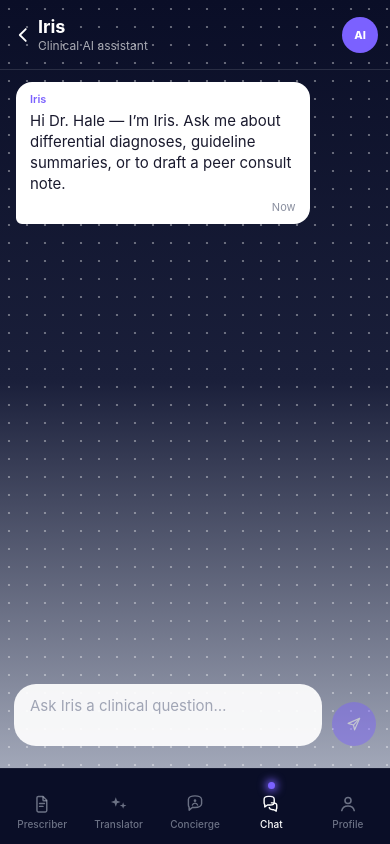
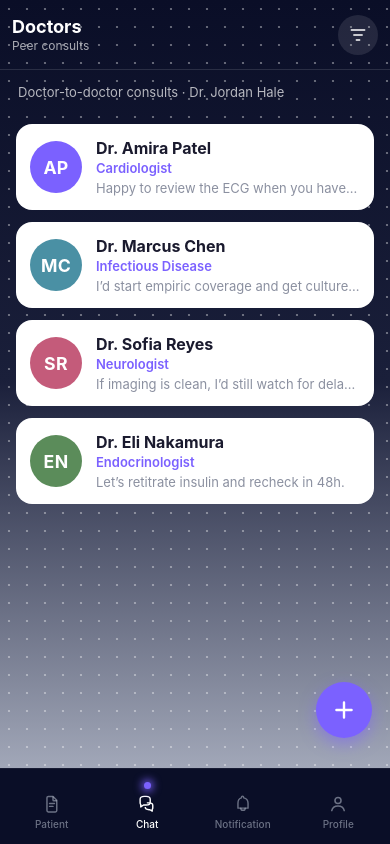
Before and after one commit to jvermaa/ImpiricusGT, a React Native app in the folder frontend/: screen / in a window 390 px wide. Built offline with nearby package versions, Linux system fonts and the light colour scheme.

Commit message:
Conceirge and Translator removed. Notifications tab added. Prescriber renamed to Patient

```diff
--- a/frontend/App.tsx
+++ b/frontend/App.tsx
@@ -8,9 +8,8 @@ import { ChatScreen } from './src/screens/ChatScreen';
 import { PlaceholderScreen } from './src/screens/PlaceholderScreen';
 
 const TITLES: Record<Exclude<TabKey, 'chat'>, string> = {
-  prescriber: 'Prescriber',
-  translator: 'Translator',
-  concierge: 'Concierge',
+  patient: 'Patient',
+  notification: 'Notification',
   profile: 'Profile',
 };
 
--- a/frontend/src/components/BottomNavBar.tsx
+++ b/frontend/src/components/BottomNavBar.tsx
@@ -4,18 +4,12 @@ import { useSafeAreaInsets } from 'react-native-safe-area-context';
 import { colors } from '../theme/colors';
 import {
   ChatIcon,
-  ConciergeIcon,
-  PrescriberIcon,
+  NotificationIcon,
+  PatientIcon,
   ProfileIcon,
-  TranslatorIcon,
 } from './NavIcons';
 
-export type TabKey =
-  | 'prescriber'
-  | 'translator'
-  | 'concierge'
-  | 'chat'
-  | 'profile';
+export type TabKey = 'patient' | 'chat' | 'notification' | 'profile';
 
 type TabDef = {
   key: TabKey;
@@ -24,10 +18,9 @@ type TabDef = {
 };
 
 const TABS: TabDef[] = [
-  { key: 'prescriber', label: 'Prescriber', Icon: PrescriberIcon },
-  { key: 'translator', label: 'Translator', Icon: TranslatorIcon },
-  { key: 'concierge', label: 'Concierge', Icon: ConciergeIcon },
+  { key: 'patient', label: 'Patient', Icon: PatientIcon },
   { key: 'chat', label: 'Chat', Icon: ChatIcon },
+  { key: 'notification', label: 'Notification', Icon: NotificationIcon },
   { key: 'profile', label: 'Profile', Icon: ProfileIcon },
 ];
 
--- a/frontend/src/components/NavIcons.tsx
+++ b/frontend/src/components/NavIcons.tsx
@@ -6,8 +6,8 @@ type IconProps = {
   size?: number;
 };
 
-/** Clipboard / document icon. */
-export function PrescriberIcon({ color, size = 24 }: IconProps) {
+/** Patient / clipboard document icon. */
+export function PatientIcon({ color, size = 24 }: IconProps) {
   return (
     <Svg width={size} height={size} viewBox="0 0 24 24" fill="none">
       <Path
@@ -32,44 +32,27 @@ export function PrescriberIcon({ color, size = 24 }: IconProps) {
   );
 }
 
-/** Two overlapping four-pointed sparkles. */
-export function TranslatorIcon({ color, size = 24 }: IconProps) {
+/** Bell for notifications. */
+export function NotificationIcon({ color, size = 24 }: IconProps) {
   return (
     <Svg width={size} height={size} viewBox="0 0 24 24" fill="none">
       <Path
-        d="M8.5 4.5 9.85 8.4l3.9 1.35-3.9 1.35L8.5 15 7.15 11.1 3.25 9.75l3.9-1.35L8.5 4.5Z"
-        fill={color}
-      />
-      <Path
-        d="M16.5 10 17.4 12.7l2.7.95-2.7.95-.9 2.7-.9-2.7-2.7-.95 2.7-.95.9-2.7Z"
-        fill={color}
-      />
-    </Svg>
-  );
-}
-
-/** Speech bubble with person — Concierge. */
-export function ConciergeIcon({ color, size = 24 }: IconProps) {
-  return (
-    <Svg width={size} height={size} viewBox="0 0 24 24" fill="none">
-      <Path
-        d="M4.8 7.2c0-2.25 2.9-4.1 7.2-4.1s7.2 1.85 7.2 4.1v4.5c0 2.25-2.9 4.1-7.2 4.1-.95 0-1.85-.08-2.6-.23L5.6 18.7v-3.15c-.5-.7-.8-1.55-.8-2.45V7.2Z"
+        d="M6.5 16.5h11V11.2c0-3-2.1-5.4-4.8-5.9V4.6a1.2 1.2 0 0 0-2.4 0v.7C7.6 5.8 6.5 8.2 6.5 11.2v5.3Z"
         stroke={color}
         strokeWidth={1.55}
         strokeLinejoin="round"
       />
-      <Circle cx={12} cy={8.4} r={1.45} fill={color} />
       <Path
-        d="M9.1 13.3c.45-1.55 1.6-2.35 2.9-2.35s2.45.8 2.9 2.35"
+        d="M9.6 16.5a2.4 2.4 0 0 0 4.8 0"
         stroke={color}
-        strokeWidth={1.4}
+        strokeWidth={1.55}
         strokeLinecap="round"
       />
     </Svg>
   );
 }
 
-/** Chat bubbles — peer consult / Iris. */
+/** Chat bubbles — doctor-to-doctor. */
 export function ChatIcon({ color, size = 24 }: IconProps) {
   return (
     <Svg width={size} height={size} viewBox="0 0 24 24" fill="none">
--- a/frontend/src/data/chatMock.ts
+++ b/frontend/src/data/chatMock.ts
@@ -25,12 +25,6 @@ export const CURRENT_DOCTOR = {
   name: 'Dr. Jordan Hale',
   designation: 'Attending Physician',
   initials: 'JH',
-};
-
-export const IRIS = {
-  id: 'iris',
-  name: 'Iris',
-  subtitle: 'Clinical AI assistant',
 };
 
 /** Full directory for starting new peer chats. */
@@ -220,12 +214,3 @@ export const DOCTOR_THREADS: DoctorThread[] = [
     ],
   },
 ];
-
-export const IRIS_STARTER_MESSAGES: ChatMessage[] = [
-  {
-    id: 'iris-0',
-    senderId: 'iris',
-    text: 'Hi Dr. Hale — I’m Iris. Ask me about differential diagnoses, guideline summaries, or to draft a peer consult note.',
-    timestamp: 'Now',
-  },
-];
--- a/frontend/src/screens/ChatScreen.tsx
+++ b/frontend/src/screens/ChatScreen.tsx
@@ -22,8 +22,6 @@ import {
   CURRENT_DOCTOR,
   DOCTOR_DIRECTORY,
   DOCTOR_THREADS,
-  IRIS,
-  IRIS_STARTER_MESSAGES,
   SPECIALTIES,
   type ChatMessage,
   type DoctorProfile,
@@ -31,30 +29,9 @@ import {
 } from '../data/chatMock';
 import { colors } from '../theme/colors';
 
-type Destination = 'iris' | 'doctors';
-
-function irisReply(prompt: string): string {
-  const q = prompt.toLowerCase();
-  if (q.includes('differential') || q.includes('dx')) {
-    return 'A practical differential should weigh acuity, red flags, and base rate. Share key vitals, labs, and the leading concern — I can help prioritize next steps for a peer consult.';
-  }
-  if (q.includes('guideline') || q.includes('protocol')) {
-    return 'I can draft a short guideline-oriented summary. Tell me the condition and what decision you’re trying to make (start/stop therapy, imaging, referral).';
-  }
-  if (q.includes('note') || q.includes('consult')) {
-    return 'Here’s a draft framing you can paste to a colleague:\n\n“Seeking peer input on [case]. Brief HPI, key findings, and the specific question…”\n\nWant me to fill that in with details you provide?';
-  }
-  return `Got it. For “${prompt.slice(0, 80)}${prompt.length > 80 ? '…' : ''}” — I can help refine the clinical question, suggest what to include for a specialist, or draft a consult message. What would be most useful?`;
-}
-
 export function ChatScreen() {
   const insets = useSafeAreaInsets();
-  const [panelOpen, setPanelOpen] = useState(false);
-  const [destination, setDestination] = useState<Destination>('iris');
   const [activeDoctorId, setActiveDoctorId] = useState<string | null>(null);
-  const [irisMessages, setIrisMessages] = useState<ChatMessage[]>(
-    IRIS_STARTER_MESSAGES,
-  );
   const [threads, setThreads] = useState<DoctorThread[]>(DOCTOR_THREADS);
   const [specialtyFilter, setSpecialtyFilter] = useState('All');
   const [filterOpen, setFilterOpen] = useState(false);
@@ -65,29 +42,14 @@ export function ChatScreen() {
     [threads, activeDoctorId],
   );
 
-  const showingDoctorList = destination === 'doctors' && !activeDoctor;
+  const showingList = !activeDoctor;
 
-  const headerTitle = activeDoctor
-    ? activeDoctor.name
-    : destination === 'iris'
-      ? IRIS.name
-      : 'Doctors';
-
+  const headerTitle = activeDoctor ? activeDoctor.name : 'Doctors';
   const headerSubtitle = activeDoctor
     ? activeDoctor.designation
-    : destination === 'iris'
-      ? IRIS.subtitle
-      : specialtyFilter === 'All'
-        ? 'Peer consults'
-        : specialtyFilter;
-
-  const selectDestination = (next: Destination) => {
-    setDestination(next);
-    setActiveDoctorId(null);
-    setPanelOpen(false);
-    setFilterOpen(false);
-    setNewChatOpen(false);
-  };
+    : specialtyFilter === 'All'
+      ? 'Peer consults'
+      : specialtyFilter;
 
   const startOrOpenChat = (doctor: DoctorProfile) => {
     setThreads((prev) => {
@@ -103,22 +65,6 @@ export function ChatScreen() {
     setActiveDoctorId(doctor.id);
     setNewChatOpen(false);
     setFilterOpen(false);
-  };
-
-  const sendIris = (text: string) => {
-    const userMsg: ChatMessage = {
-      id: `iris-u-${Date.now()}`,
-      senderId: 'me',
-      text,
-      timestamp: 'Now',
-    };
-    const botMsg: ChatMessage = {
-      id: `iris-b-${Date.now()}`,
-      senderId: 'iris',
-      text: irisReply(text),
-      timestamp: 'Now',
-    };
-    setIrisMessages((prev) => [...prev, userMsg, botMsg]);
   };
 
   const sendDoctor = (text: string) => {
@@ -138,19 +84,26 @@ export function ChatScreen() {
     );
   };
 
+  const goBackToList = () => {
+    setActiveDoctorId(null);
+    setFilterOpen(false);
+  };
+
   return (
     <View style={styles.root}>
       <View style={[styles.header, { paddingTop: Math.max(insets.top, 12) }]}>
         <Pressable
           accessibilityRole="button"
-          accessibilityLabel="Open chat destinations"
-          onPress={() => {
-            setFilterOpen(false);
-            setPanelOpen(true);
-          }}
+          accessibilityLabel={
+            activeDoctor ? 'Back to doctor list' : 'Doctors'
+          }
+          onPress={activeDoctor ? goBackToList : undefined}
+          disabled={!activeDoctor}
           style={styles.headerLeft}
         >
-          <ChevronLeftIcon color={colors.white} size={22} />
+          {activeDoctor ? (
+            <ChevronLeftIcon color={colors.white} size={22} />
+          ) : null}
           <View style={styles.headerTitles}>
             <Text style={styles.headerTitle} numberOfLines={1}>
               {headerTitle}
@@ -161,7 +114,7 @@ export function ChatScreen() {
           </View>
         </Pressable>
 
-        {showingDoctorList ? (
+        {showingList ? (
           <Pressable
             accessibilityRole="button"
             accessibilityLabel="Filter by specialty"
@@ -184,14 +137,10 @@ export function ChatScreen() {
             color={activeDoctor.avatarColor}
             size={36}
           />
-        ) : destination === 'iris' ? (
-          <View style={styles.irisBadge}>
-            <Text style={styles.irisBadgeText}>AI</Text>
-          </View>
         ) : null}
       </View>
 
-      {showingDoctorList && filterOpen ? (
+      {showingList && filterOpen ? (
         <SpecialtyFilterMenu
           selected={specialtyFilter}
           onSelect={(s) => {
@@ -203,16 +152,7 @@ export function ChatScreen() {
       ) : null}
 
       <View style={styles.body}>
-        {destination === 'iris' && !activeDoctor ? (
-          <ChatThread
-            messages={irisMessages}
-            onSend={sendIris}
-            peerNameForTheirs={() => IRIS.name}
-            placeholder="Ask Iris a clinical question…"
-          />
-        ) : null}
-
-        {showingDoctorList ? (
+        {showingList ? (
           <DoctorList
             threads={threads}
             specialtyFilter={specialtyFilter}
@@ -222,9 +162,7 @@ export function ChatScreen() {
               setNewChatOpen(true);
             }}
           />
-        ) : null}
-
-        {activeDoctor ? (
+        ) : activeDoctor ? (
           <ChatThread
             messages={activeDoctor.messages}
             onSend={sendDoctor}
@@ -233,15 +171,6 @@ export function ChatScreen() {
           />
         ) : null}
       </View>
-
-      {panelOpen ? (
-        <DestinationPanel
-          current={destination}
-          onClose={() => setPanelOpen(false)}
-          onSelect={selectDestination}
-          topInset={Math.max(insets.top, 12)}
-        />
-      ) : null}
 
       {newChatOpen ? (
         <NewChatSheet
@@ -458,64 +387,6 @@ function NewChatSheet({
   );
 }
 
-function DestinationPanel({
-  current,
-  onClose,
-  onSelect,
-  topInset,
-}: {
-  current: Destination;
-  onClose: () => void;
-  onSelect: (d: Destination) => void;
-  topInset: number;
-}) {
-  return (
-    <View style={styles.modalRoot} pointerEvents="box-none">
-      <Pressable style={styles.overlay} onPress={onClose} />
-      <View style={[styles.panel, { paddingTop: topInset + 8 }]}>
-        <Text style={styles.panelEyebrow}>Conversations</Text>
-        <Text style={styles.panelTitle}>Where to?</Text>
-
-        <Pressable
-          accessibilityRole="button"
-          accessibilityLabel="Iris Clinical AI assistant"
-          onPress={() => onSelect('iris')}
-          style={[
-            styles.panelItem,
-            current === 'iris' && styles.panelItemActive,
-          ]}
-        >
-          <View style={styles.panelAvatarIris}>
-            <Text style={styles.panelAvatarText}>AI</Text>
-          </View>
-          <View style={styles.panelItemText}>
-            <Text style={styles.panelItemTitle}>Iris</Text>
-            <Text style={styles.panelItemSub}>Clinical AI assistant</Text>
-          </View>
-        </Pressable>
-
-        <Pressable
-          accessibilityRole="button"
-          accessibilityLabel="Doctors Peer-to-peer chats"
-          onPress={() => onSelect('doctors')}
-          style={[
-            styles.panelItem,
-            current === 'doctors' && styles.panelItemActive,
-          ]}
-        >
-          <View style={styles.panelAvatarDocs}>
-            <Text style={styles.panelAvatarText}>MD</Text>
-          </View>
-          <View style={styles.panelItemText}>
-            <Text style={styles.panelItemTitle}>Doctors</Text>
-            <Text style={styles.panelItemSub}>Peer-to-peer chats</Text>
-          </View>
-        </Pressable>
-      </View>
-    </View>
-  );
-}
-
 const styles = StyleSheet.create({
   root: {
     flex: 1,
@@ -564,19 +435,6 @@ const styles = StyleSheet.create({
   },
   filterBtnActive: {
     backgroundColor: 'rgba(123, 97, 255, 0.28)',
-  },
-  irisBadge: {
-    width: 36,
-    height: 36,
-    borderRadius: 18,
-    backgroundColor: colors.accentPurple,
-    alignItems: 'center',
-    justifyContent: 'center',
-  },
-  irisBadgeText: {
-    color: colors.white,
-    fontSize: 11,
-    fontWeight: '800',
   },
   body: {
     flex: 1,
@@ -827,86 +685,4 @@ const styles = StyleSheet.create({
     paddingVertical: 24,
     fontSize: 14,
   },
-  modalRoot: {
-    ...StyleSheet.absoluteFill,
-    flexDirection: 'row',
-    zIndex: 50,
-  },
-  overlay: {
-    ...StyleSheet.absoluteFill,
-    backgroundColor: colors.overlay,
-  },
-  panel: {
-    width: '78%',
-    maxWidth: 320,
-    height: '100%',
-    backgroundColor: colors.panelBg,
-    borderRightWidth: StyleSheet.hairlineWidth,
-    borderRightColor: colors.panelBorder,
-    paddingHorizontal: 16,
-    paddingBottom: 24,
-    gap: 10,
-    zIndex: 51,
-  },
-  panelEyebrow: {
-    color: 'rgba(255,255,255,0.45)',
-    fontSize: 12,
-    fontWeight: '600',
-    letterSpacing: 0.8,
-    textTransform: 'uppercase',
-  },
-  panelTitle: {
-    color: colors.white,
-    fontSize: 24,
-    fontWeight: '700',
-    marginBottom: 8,
-  },
-  panelItem: {
-    flexDirection: 'row',
-    alignItems: 'center',
-    gap: 12,
-    backgroundColor: 'rgba(255,255,255,0.06)',
-    borderRadius: 16,
-    padding: 14,
-    borderWidth: 1.5,
-    borderColor: 'transparent',
-  },
-  panelItemActive: {
-    borderColor: colors.accentPurple,
-    backgroundColor: 'rgba(123, 97, 255, 0.18)',
-  },
-  panelAvatarIris: {
-    width: 44,
-    height: 44,
-    borderRadius: 22,
-    backgroundColor: colors.accentPurple,
-    alignItems: 'center',
-    justifyContent: 'center',
-  },
-  panelAvatarDocs: {
-    width: 44,
-    height: 44,
-    borderRadius: 22,
-    backgroundColor: '#4A90A4',
-    alignItems: 'center',
-    justifyContent: 'center',
-  },
-  panelAvatarText: {
-    color: colors.white,
-    fontWeight: '800',
-    fontSize: 12,
-  },
-  panelItemText: {
-    flex: 1,
-  },
-  panelItemTitle: {
-    color: colors.white,
-    fontSize: 17,
-    fontWeight: '700',
-  },
-  panelItemSub: {
-    color: 'rgba(255,255,255,0.55)',
-    fontSize: 13,
-    marginTop: 2,
-  },
 });
```
